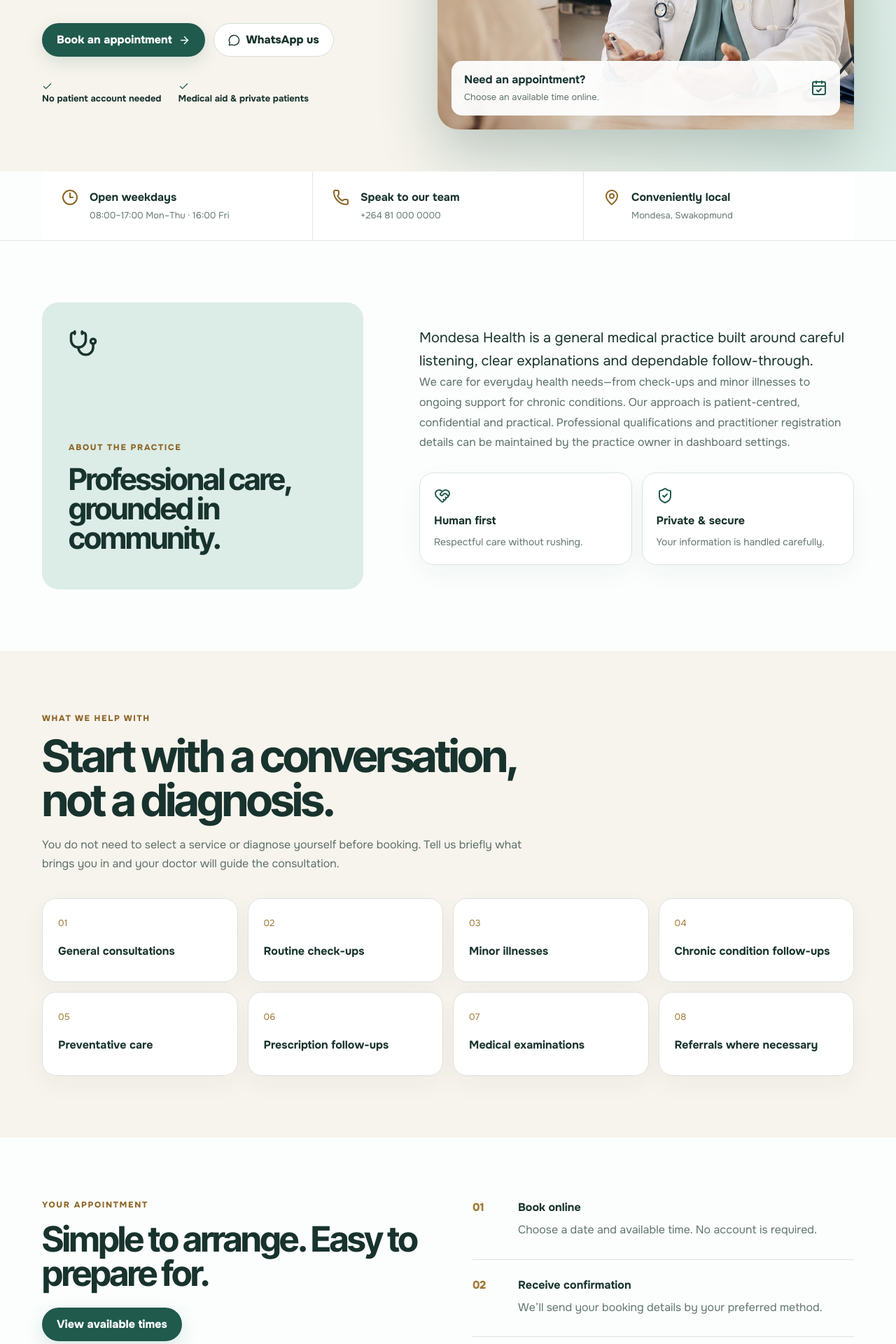
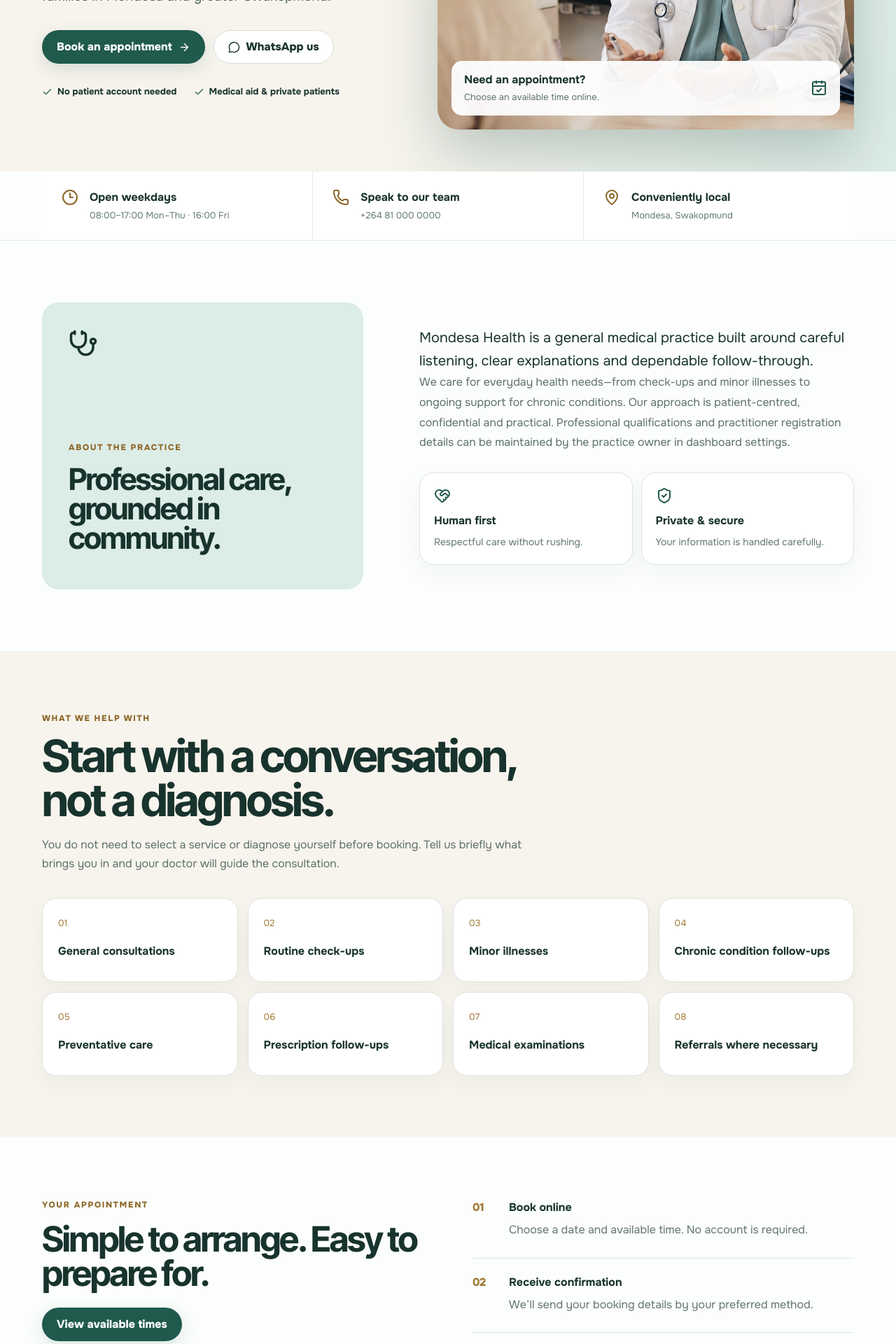
Before and after one commit to dikuwa/mondesahealth, a Next.js app: page / in a window 1280 px wide. Shown: the part 520-2440 px from the top of the page at 70% size. Built offline with nearby package versions, Linux system fonts and the light colour scheme.

Commit message:
Harden homepage layouts for mobile

```diff
--- a/src/app/globals.css
+++ b/src/app/globals.css
@@ -1309,34 +1309,159 @@ textarea.input {
 /* Homepage grid layouts */
 .hero-grid {
   display: grid;
-  grid-template-columns: .92fr 1.08fr;
-  align-items: center;
-  gap: 58px;
+  grid-template-columns: minmax(0, 1fr);
+  align-items: center;
+  gap: 0;
+  padding-bottom: 28px;
+}
+.hero-media {
+  height: 420px;
+}
+.home-info-grid {
+  display: grid;
+  grid-template-columns: minmax(0, 1fr);
+  gap: 1px;
+  background: #e1e8e4;
 }
 .about-grid {
   display: grid;
-  grid-template-columns: .85fr 1.15fr;
-  gap: 80px;
+  grid-template-columns: minmax(0, 1fr);
+  gap: clamp(30px, 6vw, 48px);
   align-items: center;
 }
 .care-grid {
   display: grid;
-  grid-template-columns: repeat(4, 1fr);
+  grid-template-columns: minmax(0, 1fr);
   gap: 14px;
   margin-top: 36px;
 }
 .visit-grid {
   display: grid;
-  grid-template-columns: 1fr 1fr;
-  gap: 70px;
+  grid-template-columns: minmax(0, 1fr);
+  gap: clamp(32px, 6vw, 48px);
 }
 .contact-grid {
   display: grid;
-  grid-template-columns: 1.2fr .8fr;
-  gap: 55px;
-}
-.contact-grid .card {
-  padding: clamp(28px, 5vw, 58px);
+  grid-template-columns: minmax(0, 1fr);
+  gap: clamp(28px, 6vw, 44px);
+}
+.hero-actions,
+.contact-actions {
+  display: flex;
+  flex-wrap: wrap;
+  gap: 10px 12px;
+  margin-top: 32px;
+}
+.hero-trust {
+  display: grid;
+  gap: 12px;
+  margin-top: 30px;
+  font-size: 13px;
+  font-weight: 700;
+}
+.hero-trust-item {
+  display: inline-flex;
+  align-items: center;
+  gap: 7px;
+  min-width: 0;
+}
+.hero-trust-item svg {
+  flex: 0 0 auto;
+  color: var(--green);
+}
+.about-feature,
+.about-copy,
+.visit-intro,
+.visit-steps,
+.contact-copy,
+.opening-hours {
+  min-width: 0;
+}
+.about-values {
+  display: grid;
+  grid-template-columns: minmax(0, 1fr);
+  gap: 12px;
+  margin-top: 28px;
+}
+.visit-steps {
+  display: grid;
+  gap: 22px;
+}
+.visit-step {
+  display: grid;
+  grid-template-columns: 40px minmax(0, 1fr);
+  gap: 12px;
+  padding-bottom: 20px;
+  border-bottom: 1px solid #dce4df;
+}
+.contact-actions {
+  margin-top: 25px;
+}
+.opening-hours {
+  padding: clamp(22px, 5vw, 30px);
+  border-radius: 17px;
+  background: var(--cream);
+}
+.opening-hours-list {
+  display: grid;
+  gap: 12px;
+  margin: 20px 0;
+  color: #5a7068;
+}
+.opening-hours-list > div {
+  display: grid;
+  grid-template-columns: minmax(0, 1fr) auto;
+  gap: 18px;
+  align-items: baseline;
+}
+.opening-hours-list dt,
+.opening-hours-list dd {
+  margin: 0;
+}
+.opening-hours-list dd {
+  color: var(--ink);
+  font-weight: 750;
+  white-space: nowrap;
+}
+@media (min-width: 600px) {
+  .care-grid,
+  .about-values {
+    grid-template-columns: repeat(2, minmax(0, 1fr));
+  }
+  .hero-trust {
+    display: flex;
+    flex-wrap: wrap;
+    gap: 12px 24px;
+  }
+}
+@media (min-width: 961px) {
+  .hero-grid {
+    grid-template-columns: minmax(0, 0.92fr) minmax(0, 1.08fr);
+    gap: 58px;
+    min-height: 690px;
+    padding-bottom: 0;
+  }
+  .hero-media {
+    height: 570px;
+  }
+  .home-info-grid {
+    grid-template-columns: repeat(3, minmax(0, 1fr));
+  }
+  .about-grid {
+    grid-template-columns: minmax(0, 0.85fr) minmax(0, 1.15fr);
+    gap: 80px;
+  }
+  .care-grid {
+    grid-template-columns: repeat(4, minmax(0, 1fr));
+  }
+  .visit-grid {
+    grid-template-columns: repeat(2, minmax(0, 1fr));
+    gap: 70px;
+  }
+  .contact-grid {
+    grid-template-columns: minmax(0, 1.2fr) minmax(0, 0.8fr);
+    gap: 55px;
+  }
 }
 .booking-progress {
   height: 7px;
@@ -2017,38 +2142,16 @@ textarea.input {
   }
 }
 @media (max-width: 960px) {
-  .hero-section > .container {
-    grid-template-columns: 1fr !important;
-    gap: 0 !important;
-    padding-bottom: 28px;
-  }
-  .hero-section > .container > div:last-child {
-    height: 420px !important;
-  }
-  .home-info-strip > .container {
-    grid-template-columns: 1fr !important;
-    background: transparent !important;
-  }
-  .home-info-strip > .container > div {
+  .home-info-grid {
+    background: transparent;
+  }
+  .home-info-grid > div {
     padding-inline: 18px !important;
     border-bottom: 1px solid #e1e8e4;
-  }
-  #care .container > div:last-child {
-    grid-template-columns: repeat(2, minmax(0, 1fr)) !important;
-  }
-  #contact .container > .card {
-    grid-template-columns: 1fr !important;
-    gap: 30px !important;
   }
   .section > .container[style*="grid-template-columns"] {
     grid-template-columns: 1fr !important;
     gap: 32px !important;
-  }
-  .about-grid,
-  .visit-grid,
-  .contact-grid {
-    grid-template-columns: 1fr;
-    gap: clamp(30px, 5vw, 48px);
   }
 }
 @media (max-width: 800px) {
@@ -2394,8 +2497,8 @@ textarea.input {
   .hero-section .display {
     font-size: clamp(2.75rem, 14vw, 3.5rem) !important;
   }
-  .hero-section > .container > div:last-child {
-    height: 340px !important;
+  .hero-media {
+    height: 340px;
     border-radius: 22px 22px 0 22px !important;
   }
   .about-grid > div:first-child {
@@ -2441,9 +2544,6 @@ textarea.input {
   .dashboard-stats {
     grid-template-columns: 1fr;
   }
-  #care .container > div:last-child {
-    grid-template-columns: 1fr !important;
-  }
   .appointment-filter-grid {
     grid-template-columns: 1fr;
   }
--- a/src/app/page.tsx
+++ b/src/app/page.tsx
@@ -38,7 +38,6 @@ export default function Home() {
         <div
           className="container hero-grid"
           style={{
-            minHeight: 690,
             alignItems: "center",
           }}
         >
@@ -68,14 +67,7 @@ export default function Home() {
               Thoughtful, practical healthcare for individuals and families in
               Mondesa and greater Swakopmund.
             </p>
-            <div
-              style={{
-                display: "flex",
-                flexWrap: "wrap",
-                gap: 12,
-                marginTop: 32,
-              }}
-            >
+            <div className="hero-actions">
               <Link className="btn btn-primary" href="/book">
                 Book an appointment <ArrowRight size={17} />
               </Link>
@@ -83,35 +75,26 @@ export default function Home() {
                 <MessageCircle size={17} /> WhatsApp us
               </a>
             </div>
-            <div
-              style={{
-                display: "flex",
-                gap: 24,
-                flexWrap: "wrap",
-                marginTop: 35,
-                fontSize: 13,
-                fontWeight: 700,
-              }}
-            >
-              <span>
+            <div className="hero-trust">
+              <span className="hero-trust-item">
                 <Check
                   size={15}
-                  style={{ verticalAlign: "middle", color: "#1f5a4c" }}
-                />{" "}
-                No patient account needed
+                  aria-hidden="true"
+                />
+                <span>No patient account needed</span>
               </span>
-              <span>
+              <span className="hero-trust-item">
                 <Check
                   size={15}
-                  style={{ verticalAlign: "middle", color: "#1f5a4c" }}
-                />{" "}
-                Medical aid & private patients
+                  aria-hidden="true"
+                />
+                <span>Medical aid &amp; private patients</span>
               </span>
             </div>
           </div>
           <div
+            className="hero-media"
             style={{
-              height: 570,
               position: "relative",
               borderRadius: "30px 30px 0 30px",
               overflow: "hidden",
@@ -153,13 +136,7 @@ export default function Home() {
       </section>
       <section className="home-info-strip" style={{ borderBottom: "1px solid #e1e8e4" }}>
         <div
-          className="container"
-          style={{
-            display: "grid",
-            gridTemplateColumns: "repeat(3,1fr)",
-            gap: 1,
-            background: "#e1e8e4",
-          }}
+          className="container home-info-grid"
         >
           {[
             [Clock3, "Open weekdays", "08:00–17:00 Mon–Thu · 16:00 Fri"],
@@ -189,6 +166,7 @@ export default function Home() {
       <section id="about" className="section">
         <div className="container about-grid">
           <div
+            className="about-feature"
             style={{
               background: "#dcece6",
               borderRadius: 24,
@@ -209,7 +187,7 @@ export default function Home() {
               </h2>
             </div>
           </div>
-          <div>
+          <div className="about-copy">
             <p style={{ fontSize: 20, lineHeight: 1.65 }}>
               Mondesa Health is a general medical practice built around careful
               listening, clear explanations and dependable follow-through.
@@ -221,14 +199,7 @@ export default function Home() {
               qualifications and practitioner registration details can be
               maintained by the practice owner in dashboard settings.
             </p>
-            <div
-              style={{
-                display: "grid",
-                gridTemplateColumns: "repeat(2,1fr)",
-                gap: 14,
-                marginTop: 28,
-              }}
-            >
+            <div className="about-values">
               {[
                 [
                   HeartHandshake,
@@ -292,7 +263,7 @@ export default function Home() {
       </section>
       <section id="visit" className="section">
         <div className="container visit-grid">
-          <div>
+          <div className="visit-intro">
             <div className="eyebrow">Your appointment</div>
             <h2
               className="display"
@@ -304,7 +275,7 @@ export default function Home() {
               View available times
             </Link>
           </div>
-          <div style={{ display: "grid", gap: 24 }}>
+          <div className="visit-steps">
             {[
               [
                 "01",
@@ -322,16 +293,7 @@ export default function Home() {
                 "Bring identification, relevant medication and your medical aid card if applicable.",
               ],
             ].map(([n, t, d]) => (
-              <div
-                key={n}
-                style={{
-                  display: "grid",
-                  gridTemplateColumns: "48px 1fr",
-                  gap: 17,
-                  borderBottom: "1px solid #dce4df",
-                  paddingBottom: 22,
-                }}
-              >
+              <div className="visit-step" key={n}>
                 <span style={{ color: "#a27936", fontWeight: 800 }}>{n}</span>
                 <div>
                   <b>{t}</b>
@@ -356,7 +318,7 @@ export default function Home() {
         style={{ background: "#dcece6" }}
       >
         <div className="container contact-grid">
-          <div>
+          <div className="contact-copy">
             <div className="eyebrow">Contact & location</div>
             <h2
               className="display"
@@ -368,14 +330,7 @@ export default function Home() {
               Mondesa, Swakopmund, Namibia. Exact directions and parking
               details can be configured by the practice team.
             </p>
-            <div
-              style={{
-                display: "flex",
-                gap: 10,
-                flexWrap: "wrap",
-                marginTop: 25,
-              }}
-            >
+            <div className="contact-actions">
               <a className="btn btn-primary" href="tel:+264810000000">
                 <Phone size={17} /> Call
               </a>
@@ -384,16 +339,13 @@ export default function Home() {
               </a>
             </div>
           </div>
-          <div style={{ background: "#f7f4ed", borderRadius: 17, padding: 25 }}>
+          <div className="opening-hours">
             <b>Opening hours</b>
-            <p style={{ lineHeight: 2, color: "#5a7068" }}>
-              Monday – Thursday{" "}
-              <span style={{ float: "right" }}>08:00–17:00</span>
-              <br />
-              Friday <span style={{ float: "right" }}>08:00–16:00</span>
-              <br />
-              Weekends <span style={{ float: "right" }}>Closed</span>
-            </p>
+            <dl className="opening-hours-list">
+              <div><dt>Monday – Thursday</dt><dd>08:00–17:00</dd></div>
+              <div><dt>Friday</dt><dd>08:00–16:00</dd></div>
+              <div><dt>Weekends</dt><dd>Closed</dd></div>
+            </dl>
             <p
               style={{
                 fontSize: 12,
```
Also changed, not shown: scripts/responsive-audit.cjs (+12 -1 lines).
